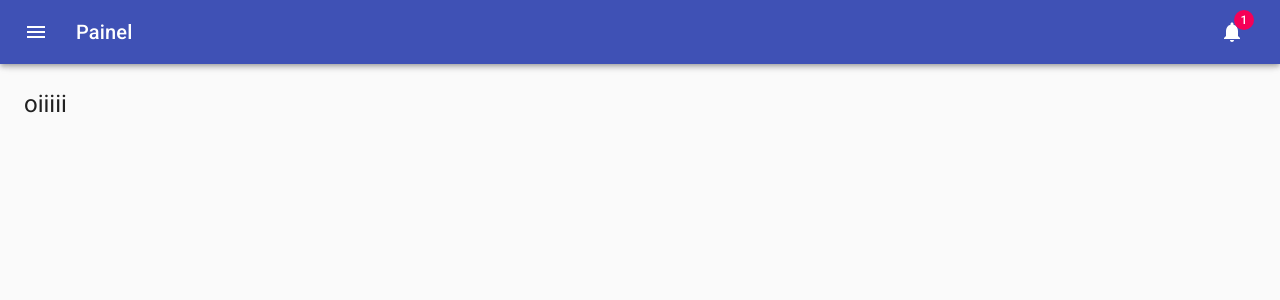
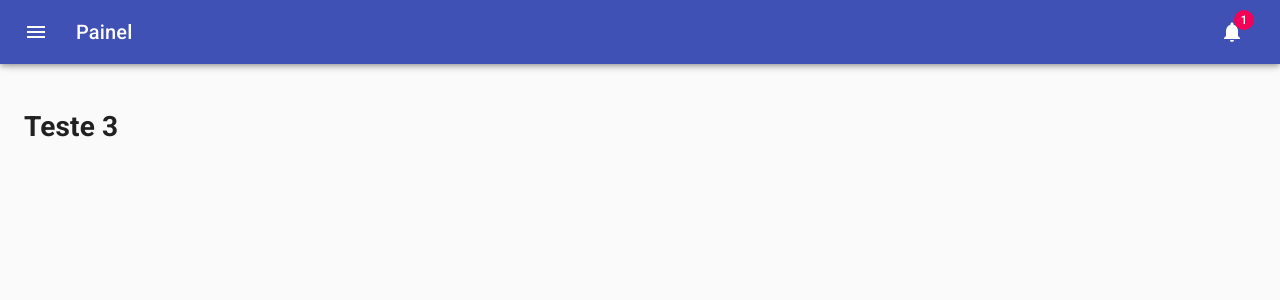
Before and after one commit to ZeRodolfo/connectronic, a React (Create React App) app: page /categories in a window 1280 px wide. Shown: the top 300 px of the page. Built offline with nearby package versions, Linux system fonts and the light colour scheme.

Commit message:
Create setup to routes and Content pages

```diff
--- a/src/App.js
+++ b/src/App.js
@@ -5,12 +5,13 @@ import DashboardIcon from "@material-ui/icons/Dashboard";
 import ListIcon from "@material-ui/icons/List";
 
 import Header from "./components/Header/index";
+import Routes from "./routes";
 
 function App() {
   const sidebarItems = [
     {
       name: "Dashboard",
-      route: "/dashboard",
+      route: "/",
       icon: <DashboardIcon />
     },
     {
@@ -22,7 +23,9 @@ function App() {
 
   return (
     <BrowserRouter>
-      <Header sidebarItems={sidebarItems} />
+      <Header sidebarItems={sidebarItems}>
+        <Routes />
+      </Header>
     </BrowserRouter>
   );
 }
--- a/src/components/Header/index.js
+++ b/src/components/Header/index.js
@@ -16,9 +16,10 @@ import useStyles from "./styles";
 import Sidebar from "../Sidebar";
 import Main from "../Main";
 
-export default function Header({ sidebarItems }) {
+export default function Header(props) {
   const classes = useStyles();
   const [open, setOpen] = React.useState(false);
+  const { sidebarItems } = props;
 
   function handleDrawerOpen() {
     setOpen(true);
@@ -60,7 +61,7 @@ export default function Header({ sidebarItems }) {
       </AppBar>
 
       <Sidebar open={open} onClick={handleDrawerClose} items={sidebarItems} />
-      <Main open={open} />
+      <Main open={open}>{props.children}</Main>
     </div>
   );
 }
--- a/src/components/Main/index.js
+++ b/src/components/Main/index.js
@@ -1,12 +1,12 @@
 import React from "react";
 
 import clsx from "clsx";
-import { Typography } from "@material-ui/core";
 
 import useStyles from "./styles";
 
-export default function Main({ open }) {
+export default function Main(props) {
   const classes = useStyles();
+  const { open } = props;
 
   return (
     <main
@@ -15,7 +15,7 @@ export default function Main({ open }) {
       })}
     >
       <div className={classes.drawerHeader} />
-      <Typography variant="h5">oiiiii</Typography>
+      <div>{props.children}</div>
     </main>
   );
 }
--- a/src/components/Sidebar/index.js
+++ b/src/components/Sidebar/index.js
@@ -1,4 +1,5 @@
 import React, { Fragment } from "react";
+import { Link } from "react-router-dom";
 
 import { useTheme } from "@material-ui/core";
 import ChevronLeftIcon from "@material-ui/icons/ChevronLeft";
@@ -21,7 +22,7 @@ export default function Sidebar(props) {
   const { open, onClick, items } = props;
 
   const list = items.map(item => (
-    <ListItem button key={item.name}>
+    <ListItem key={item.name} button component={Link} to={item.route}>
       <ListItemIcon>{item.icon}</ListItemIcon>
       <ListItemText primary={item.name} />
     </ListItem>
--- /dev/null
+++ b/src/pages/Category/index.js
@@ -0,0 +1,5 @@
+import React from "react";
+
+export default function Category() {
+  return <h1>Teste 3</h1>;
+}
--- /dev/null
+++ b/src/pages/Dashboard/index.js
@@ -0,0 +1,5 @@
+import React from "react";
+
+export default function Dashboard() {
+  return <h1>Teste</h1>;
+}
--- /dev/null
+++ b/src/routes/index.js
@@ -0,0 +1,15 @@
+import React from "react";
+
+import { Switch, Route } from "react-router-dom";
+
+import Dashboard from "../pages/Dashboard";
+import Category from "../pages/Category";
+
+const Routes = () => (
+  <Switch>
+    <Route exact path="/" component={Dashboard} />
+    <Route exact path="/categories" component={Category} />
+  </Switch>
+);
+
+export default Routes;
```
